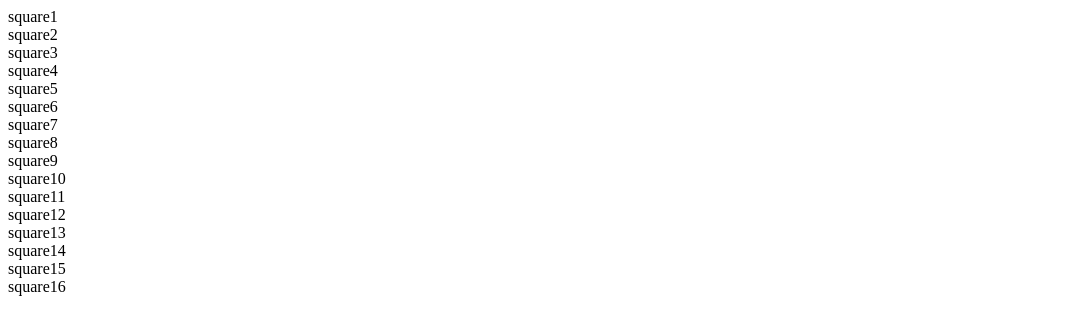
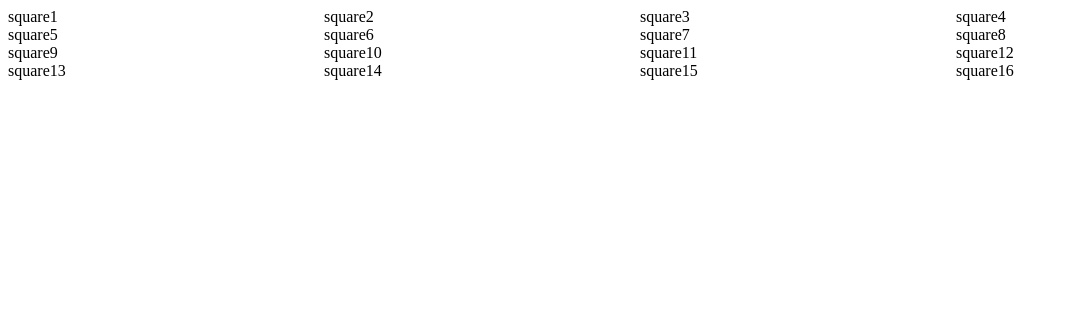
Before and after one commit to aburf/Etchasketch, a plain HTML site: page index.html in a window 1280 px wide. Shown: the whole page, without its empty margins (0-1069 px from the left). Drawn offline with Linux system fonts and the light colour scheme.

Commit message:
Add grid layout to CSS

```diff
--- a/index.html
+++ b/index.html
@@ -2,7 +2,7 @@
 <html>
 <head>
   <meta charset="UTF-8">
-  <title>Eatcha-a-Sketch</title>
+  <title>Etch-a-Sketch</title>
   <link rel="stylesheet" href="style.css">
 </head>
 <body>
--- a/style.css
+++ b/style.css
@@ -0,0 +1,4 @@
+#gridContainer {
+    display: grid;
+    grid-template-columns: repeat(4, 1fr);
+  }
```
